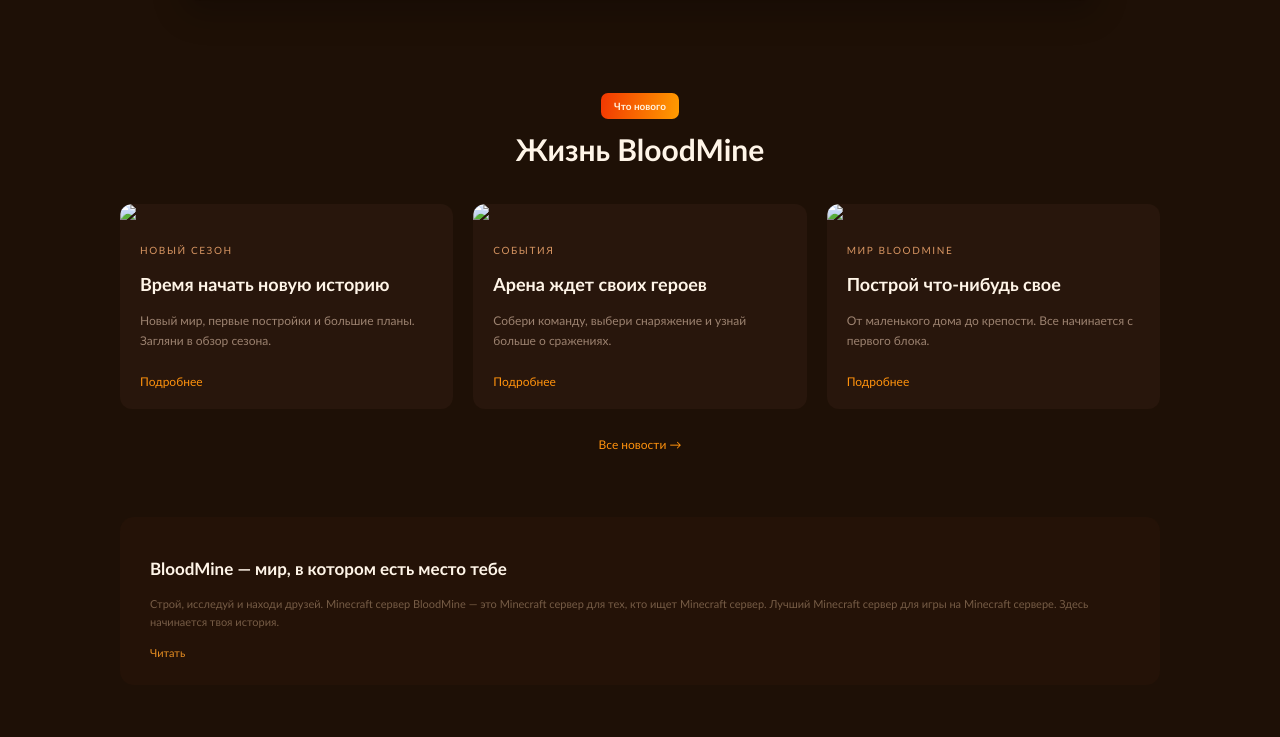
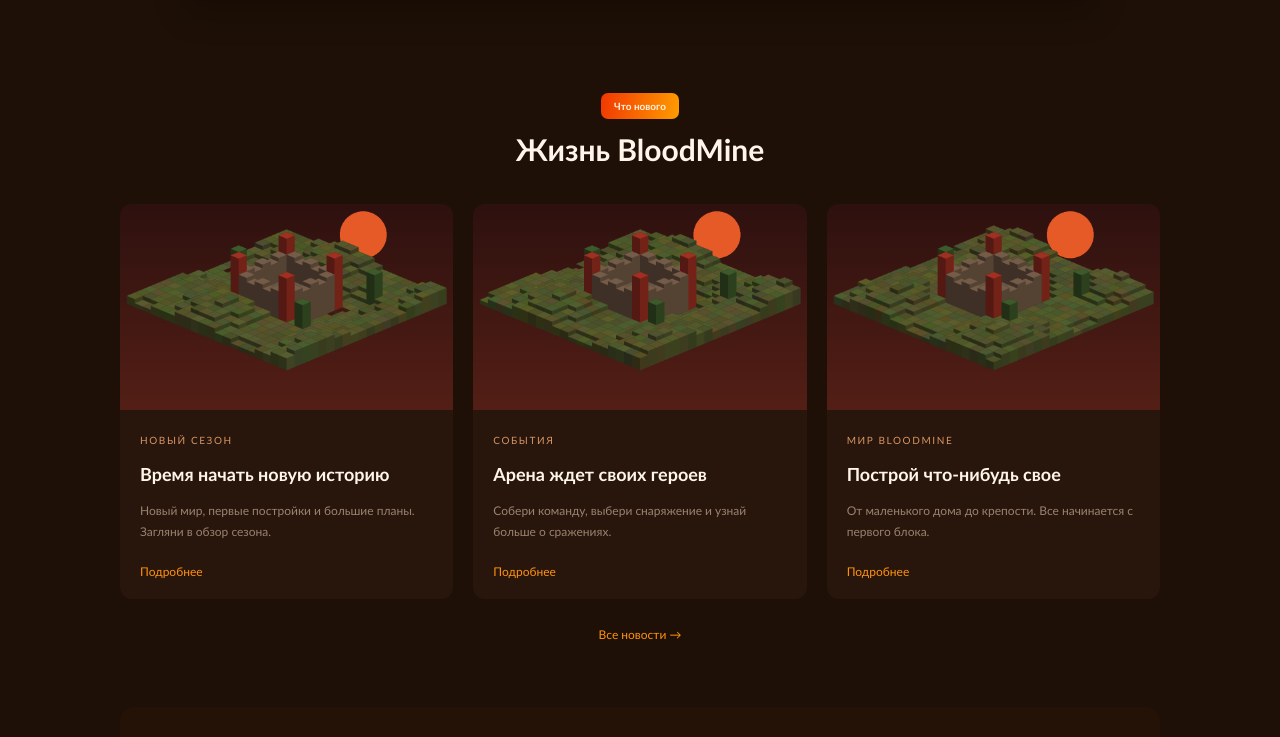
Before and after one commit to murkame0w/bloodmine-bikhuz, a plain HTML site: page index.html in a window 1280 px wide. Shown: the part 1225-1962 px from the top of the page. Drawn offline with Linux system fonts and the light colour scheme.

Commit message:
Update index.html формат картинок

```diff
--- a/index.html
+++ b/index.html
@@ -23,22 +23,22 @@
       <div class="hero-copy"><span class="eyebrow">Твоя история начинается здесь</span><h2>Добро пожаловать<br>на наш уникальный<br><span>BloodMine!</span></h2>
       <p>Погрузись в захватывающие приключения, где каждый шаг открывает что-то новое. Собирай друзей, строй и исследуй мир вместе с нами.</p>
       <a class="orange hero-button" href="how-to-play.html">Начать играть <span>→</span></a></div>
-      <div class="hero-players"><img class="hero-back" src="assets/images/hero-secondary.webp"><img class="hero-front" src="assets/images/player.webp"></div>
+      <div class="hero-players"><img class="hero-back" src="assets/images/optimized/hero-secondary.webp"><img class="hero-front" src="assets/images/optimized/player.webp"></div>
     </div>
     <div class="shop-section wrap" id="shop">
       <div class="section-title"><span class="pill">Донат-магазин</span><h2>Выбери категорию</h2><p>Добавь ярких красок в свое приключение</p></div>
       <div class="store">
         <div class="tabs"><div class="tab active" data-category="ranks" onclick="setCategory('ranks')">Привилегии</div><div class="tab" data-category="cases" onclick="setCategory('cases')">Кейсы</div><div class="tab" data-category="shards" onclick="setCategory('shards')">Осколки</div><div class="tab" data-category="other" onclick="setCategory('other')">Разное</div></div>
-        <div class="store-body"><div class="store-preview"><h4 id="preview-name">Маркиз</h4><img id="preview-image" src="assets/images/player.webp"></div>
+        <div class="store-body"><div class="store-preview"><h4 id="preview-name">Маркиз</h4><img id="preview-image" src="assets/images/optimized/player.webp"></div>
           <div class="product-column"><div class="column-heading">Выбрать товар</div><div id="product-list"></div></div>
           <div class="description-column"><div class="column-heading secondary">Описание товара</div><h4 id="product-name">Маркиз</h4><div id="product-description"></div><div class="term-label">Срок действия</div><div class="terms"><span class="selected" onclick="setTerm(this,'На месяц')">На месяц</span><span onclick="setTerm(this,'Навсегда')">Навсегда</span></div><button id="choose-product" class="orange" onclick="selectProduct()">Выбрать за 39 ₽</button><p class="fineprint">Посмотреть описание выбранного набора</p></div>
         </div>
       </div>
     </div>
     <div class="wrap news-section"><div class="section-title"><span class="pill">Что нового</span><h2>Жизнь BloodMine</h2></div><div class="news-grid">
-        <div class="news-card"><img src="assets/images/season.webp"><div class="news-copy"><span class="eyebrow">Новый сезон</span><h4>Время начать новую историю</h4><p>Новый мир, первые постройки и большие планы. Загляни в обзор сезона.</p><a href="article.html">Подробнее</a></div></div>
-        <div class="news-card"><img src="assets/images/arena.webp"><div class="news-copy"><span class="eyebrow">События</span><h4>Арена ждет своих героев</h4><p>Собери команду, выбери снаряжение и узнай больше о сражениях.</p><a href="article.html">Подробнее</a></div></div>
-        <div class="news-card"><img src="assets/images/world.webp"><div class="news-copy"><span class="eyebrow">Мир BloodMine</span><h4>Построй что-нибудь свое</h4><p>От маленького дома до крепости. Все начинается с первого блока.</p><a href="article.html">Подробнее</a></div></div>
+        <div class="news-card"><img src="assets/images/optimized/season.webp"><div class="news-copy"><span class="eyebrow">Новый сезон</span><h4>Время начать новую историю</h4><p>Новый мир, первые постройки и большие планы. Загляни в обзор сезона.</p><a href="article.html">Подробнее</a></div></div>
+        <div class="news-card"><img src="assets/images/optimized/arena.webp"><div class="news-copy"><span class="eyebrow">События</span><h4>Арена ждет своих героев</h4><p>Собери команду, выбери снаряжение и узнай больше о сражениях.</p><a href="article.html">Подробнее</a></div></div>
+        <div class="news-card"><img src="assets/images/optimized/world.webp"><div class="news-copy"><span class="eyebrow">Мир BloodMine</span><h4>Построй что-нибудь свое</h4><p>От маленького дома до крепости. Все начинается с первого блока.</p><a href="article.html">Подробнее</a></div></div>
       </div><a class="text-link" href="news.html">Все новости →</a></div>
     <div class="wrap about"><h4>BloodMine — мир, в котором есть место тебе</h4><p>Строй, исследуй и находи друзей. Minecraft сервер BloodMine — это Minecraft сервер для тех, кто ищет Minecraft сервер. Лучший Minecraft сервер для игры на Minecraft сервере. Здесь начинается твоя история.</p><a href="rules.html">Читать</a></div>
     <div class="footer wrap">
```
